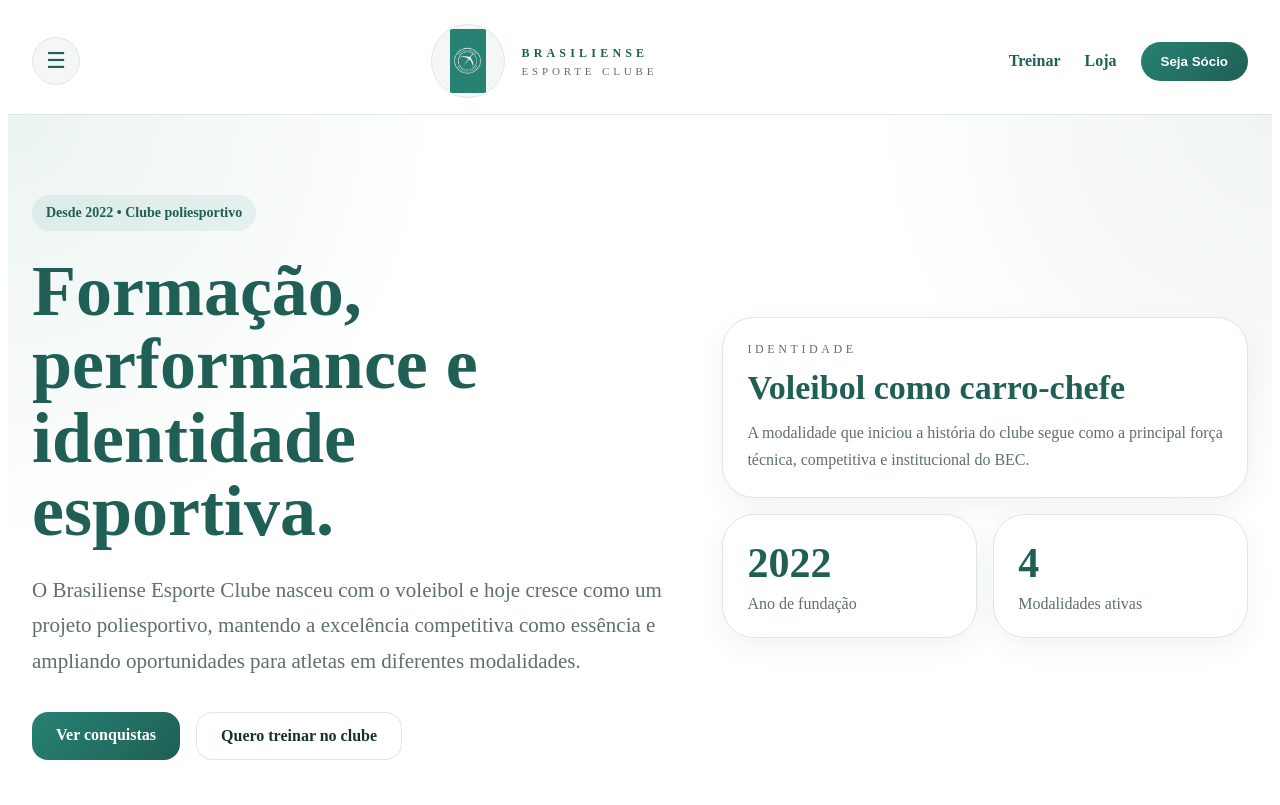
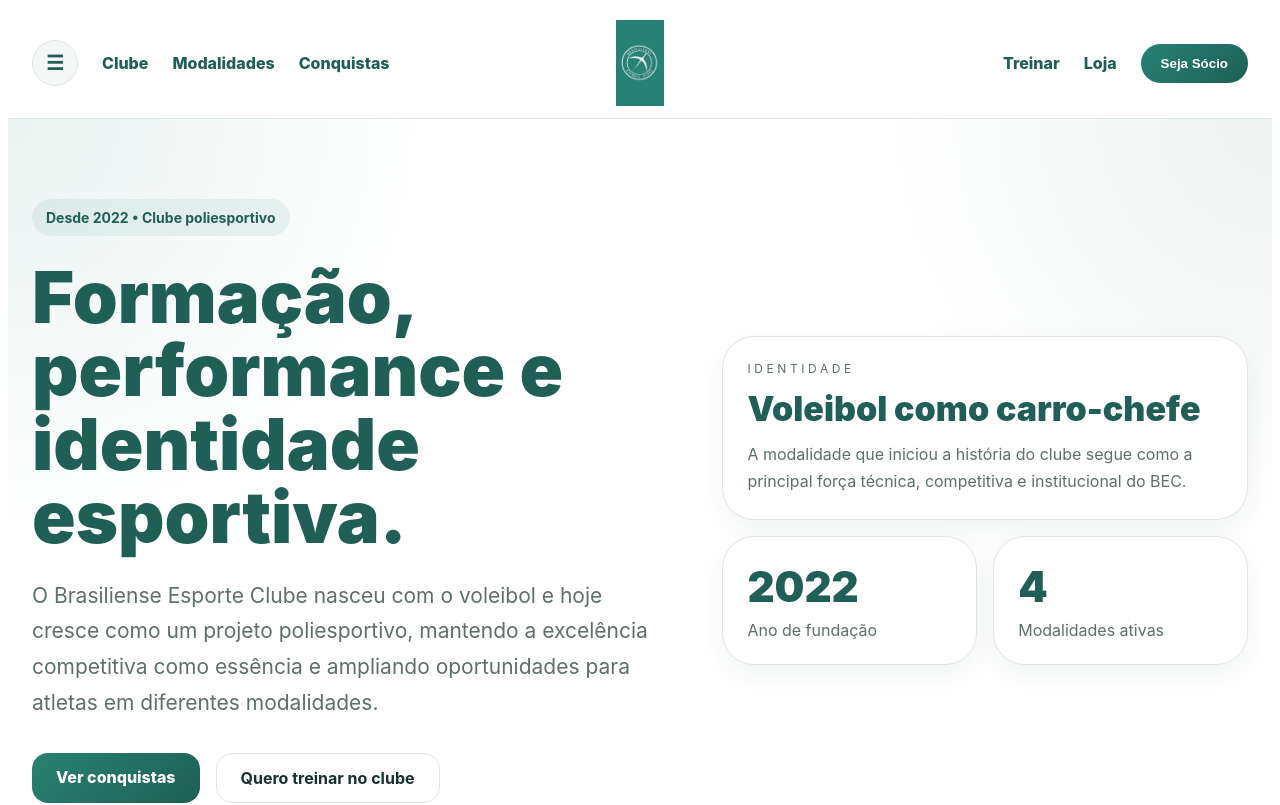
Before and after one commit to brasilienseesporteclube/bec, a React (Vite) app: page / in a window 1280 px wide. Shown: the top 805 px of the page. Built offline with nearby package versions, Linux system fonts and the light colour scheme.

Commit message:
Update App.jsx

```diff
--- a/src/App.jsx
+++ b/src/App.jsx
@@ -218,6 +218,7 @@
         setCount(start);
       }
     }, 40);
+
     return () => clearInterval(timer);
   }, [end]);
 
@@ -262,6 +263,8 @@
       minHeight: "100vh",
       color: COLORS.text,
       background: COLORS.bg,
+      fontFamily:
+        'Inter, ui-sans-serif, system-ui, -apple-system, BlinkMacSystemFont, "Segoe UI", sans-serif',
     },
     section: {
       maxWidth: 1240,
@@ -283,6 +286,7 @@
       fontWeight: 800,
       cursor: "pointer",
       textDecoration: "none",
+      display: "inline-block",
     },
   };
 }
@@ -310,33 +314,43 @@
           position: "sticky",
           top: 0,
           zIndex: 30,
+          background: "rgba(255,255,255,.96)",
           borderBottom: `1px solid ${COLORS.border}`,
-          background: "rgba(255,255,255,.96)",
           backdropFilter: "blur(14px)",
         }}
       >
         <div
           style={{
             ...s.section,
+            display: "grid",
+            gridTemplateColumns: "1fr auto 1fr",
+            alignItems: "center",
+            paddingTop: 12,
+            paddingBottom: 12,
+            gap: 16,
+          }}
+        >
+          <nav
+            style={{
               display: "flex",
               alignItems: "center",
-            justifyContent: "space-between",
-            paddingTop: 16,
-            paddingBottom: 16,
+              gap: 24,
+              justifyContent: "flex-start",
             }}
           >
             <button
               onClick={() => setMenuOpen(true)}
               aria-label="Abrir menu"
               style={{
-              width: 48,
-              height: 48,
+                width: 46,
+                height: 46,
                 borderRadius: 999,
                 border: `1px solid ${COLORS.border}`,
                 background: COLORS.soft,
                 color: COLORS.primaryDark,
-              fontSize: 22,
+                fontSize: 20,
                 cursor: "pointer",
+                fontWeight: 700,
               }}
             >
               ☰
@@ -344,56 +358,70 @@
 
             <a
               href="#hero"
-            style={{ display: "flex", alignItems: "center", gap: 16, textDecoration: "none" }}
-          >
-            <div
-              style={{
-                width: 64,
-                height: 64,
-                borderRadius: 999,
-                overflow: "hidden",
-                border: `1px solid ${COLORS.border}`,
-                background: COLORS.soft,
-                padding: 4,
+              style={{
+                color: COLORS.primaryDark,
+                fontWeight: 800,
+                textDecoration: "none",
+              }}
+            >
+              Clube
+            </a>
+            <a
+              href="#modalidades"
+              style={{
+                color: COLORS.primaryDark,
+                fontWeight: 800,
+                textDecoration: "none",
+              }}
+            >
+              Modalidades
+            </a>
+            <a
+              href="#conquistas"
+              style={{
+                color: COLORS.primaryDark,
+                fontWeight: 800,
+                textDecoration: "none",
+              }}
+            >
+              Conquistas
+            </a>
+          </nav>
+
+          <a
+            href="#hero"
+            style={{
+              display: "flex",
+              alignItems: "center",
+              justifyContent: "center",
+              textDecoration: "none",
             }}
           >
             <img
               src="/assets/logo.jpeg"
               alt="Brasiliense Esporte Clube"
-                style={{ width: "100%", height: "100%", objectFit: "contain" }}
+              style={{
+                height: 86,
+                width: "auto",
+                objectFit: "contain",
+                display: "block",
+              }}
             />
-            </div>
-            <div>
-              <p
-                style={{
-                  margin: 0,
-                  fontSize: 12,
-                  fontWeight: 800,
-                  letterSpacing: ".35em",
-                  color: COLORS.primaryDark,
-                }}
-              >
-                BRASILIENSE
-              </p>
-              <p
-                style={{
-                  margin: "4px 0 0",
-                  fontSize: 11,
-                  color: COLORS.muted,
-                  letterSpacing: ".35em",
-                }}
-              >
-                ESPORTE CLUBE
-              </p>
-            </div>
           </a>
 
-          <nav style={{ display: "flex", alignItems: "center", gap: 24 }}>
+          <nav
+            style={{
+              display: "flex",
+              alignItems: "center",
+              gap: 24,
+              justifyContent: "flex-end",
+            }}
+          >
             <a
               href="#treinar"
               style={{
                 color: COLORS.primaryDark,
-                fontWeight: 700,
+                fontWeight: 800,
                 textDecoration: "none",
               }}
             >
@@ -403,7 +431,7 @@
               href="#loja"
               style={{
                 color: COLORS.primaryDark,
-                fontWeight: 700,
+                fontWeight: 800,
                 textDecoration: "none",
               }}
             >
@@ -412,7 +440,11 @@
             <button
               type="button"
               onClick={() => setSocioOpen(true)}
-              style={{ ...s.button, borderRadius: 999, padding: "12px 20px" }}
+              style={{
+                ...s.button,
+                borderRadius: 999,
+                padding: "12px 20px",
+              }}
             >
               Seja Sócio
             </button>
@@ -421,7 +453,14 @@
       </header>
 
       {menuOpen && (
-        <div style={{ position: "fixed", inset: 0, zIndex: 50, display: "flex" }}>
+        <div
+          style={{
+            position: "fixed",
+            inset: 0,
+            zIndex: 50,
+            display: "flex",
+          }}
+        >
           <aside
             style={{
               width: 360,
@@ -479,6 +518,7 @@
                 </p>
               </div>
             </div>
+
             <nav style={{ padding: 24, display: "grid", gap: 10 }}>
               {menuLateral.map((item) => (
                 <button
@@ -515,6 +555,7 @@
               ))}
             </nav>
           </aside>
+
           <button
             type="button"
             onClick={() => setMenuOpen(false)}
@@ -601,8 +642,8 @@
                 lineHeight: 1.7,
               }}
             >
-              Escolha o plano ideal para apoiar o Brasiliense Esporte Clube e viver
-              mais de perto a evolução do clube.
+              Escolha o plano ideal para apoiar o Brasiliense Esporte Clube e
+              viver mais de perto a evolução do clube.
             </p>
 
             <div
@@ -640,21 +681,38 @@
                         fontSize: 12,
                         textTransform: "uppercase",
                         letterSpacing: ".25em",
-                        color: plano.principal ? "rgba(255,255,255,.7)" : COLORS.muted,
+                        color: plano.principal
+                          ? "rgba(255,255,255,.7)"
+                          : COLORS.muted,
                       }}
                     >
                       {plano.destaque}
                     </p>
-                    <h3 style={{ margin: "14px 0 0", fontSize: 34, fontWeight: 900 }}>
+                    <h3
+                      style={{
+                        margin: "14px 0 0",
+                        fontSize: 34,
+                        fontWeight: 900,
+                      }}
+                    >
                       {plano.nome}
                     </h3>
                     <div
-                      style={{ marginTop: 28, display: "flex", alignItems: "end", gap: 8 }}
-                    >
-                      <span style={{ fontSize: 52, fontWeight: 900 }}>{plano.preco}</span>
+                      style={{
+                        marginTop: 28,
+                        display: "flex",
+                        alignItems: "end",
+                        gap: 8,
+                      }}
+                    >
+                      <span style={{ fontSize: 52, fontWeight: 900 }}>
+                        {plano.preco}
+                      </span>
                       <span
                         style={{
-                          color: plano.principal ? "rgba(255,255,255,.7)" : COLORS.muted,
+                          color: plano.principal
+                            ? "rgba(255,255,255,.7)"
+                            : COLORS.muted,
                         }}
                       >
                         /mês
@@ -664,7 +722,12 @@
                       {plano.beneficios.map((beneficio) => (
                         <div
                           key={beneficio}
-                          style={{ display: "flex", gap: 10, alignItems: "start", lineHeight: 1.7 }}
+                          style={{
+                            display: "flex",
+                            gap: 10,
+                            alignItems: "start",
+                            lineHeight: 1.7,
+                          }}
                         >
                           <span>✓</span>
                           <span>{beneficio}</span>
@@ -672,6 +735,7 @@
                       ))}
                     </div>
                   </div>
+
                   <button
                     type="button"
                     style={{
@@ -822,6 +886,7 @@
             >
               Desde 2022 • Clube poliesportivo
             </span>
+
             <h1
               style={{
                 margin: "24px 0 0",
@@ -834,6 +899,7 @@
             >
               Formação, performance e identidade esportiva.
             </h1>
+
             <p
               style={{
                 marginTop: 24,
@@ -848,7 +914,10 @@
               essência e ampliando oportunidades para atletas em diferentes
               modalidades.
             </p>
-            <div style={{ marginTop: 32, display: "flex", gap: 16, flexWrap: "wrap" }}>
+
+            <div
+              style={{ marginTop: 32, display: "flex", gap: 16, flexWrap: "wrap" }}
+            >
               <a href="#conquistas" style={{ ...s.button }}>
                 Ver conquistas
               </a>
@@ -909,6 +978,7 @@
                 força técnica, competitiva e institucional do BEC.
               </p>
             </div>
+
             <div style={{ ...s.panel, padding: 24 }}>
               <p
                 style={{
@@ -924,6 +994,7 @@
                 Ano de fundação
               </p>
             </div>
+
             <div style={{ ...s.panel, padding: 24 }}>
               <p
                 style={{
@@ -957,7 +1028,10 @@
         </div>
       </section>
 
-      <section id="modalidades" style={{ ...s.section, paddingTop: 64, paddingBottom: 64 }}>
+      <section
+        id="modalidades"
+        style={{ ...s.section, paddingTop: 64, paddingBottom: 64 }}
+      >
         <div style={{ maxWidth: 700 }}>
           <p
             style={{
@@ -1437,7 +1511,12 @@
                 </p>
                 <a
                   href="#"
-                  style={{ ...s.button, display: "block", textAlign: "center", marginTop: 18 }}
+                  style={{
+                    ...s.button,
+                    display: "block",
+                    textAlign: "center",
+                    marginTop: 18,
+                  }}
                 >
                   Comprar
                 </a>
```
Lines whose indentation alone changed are shown as unchanged.
